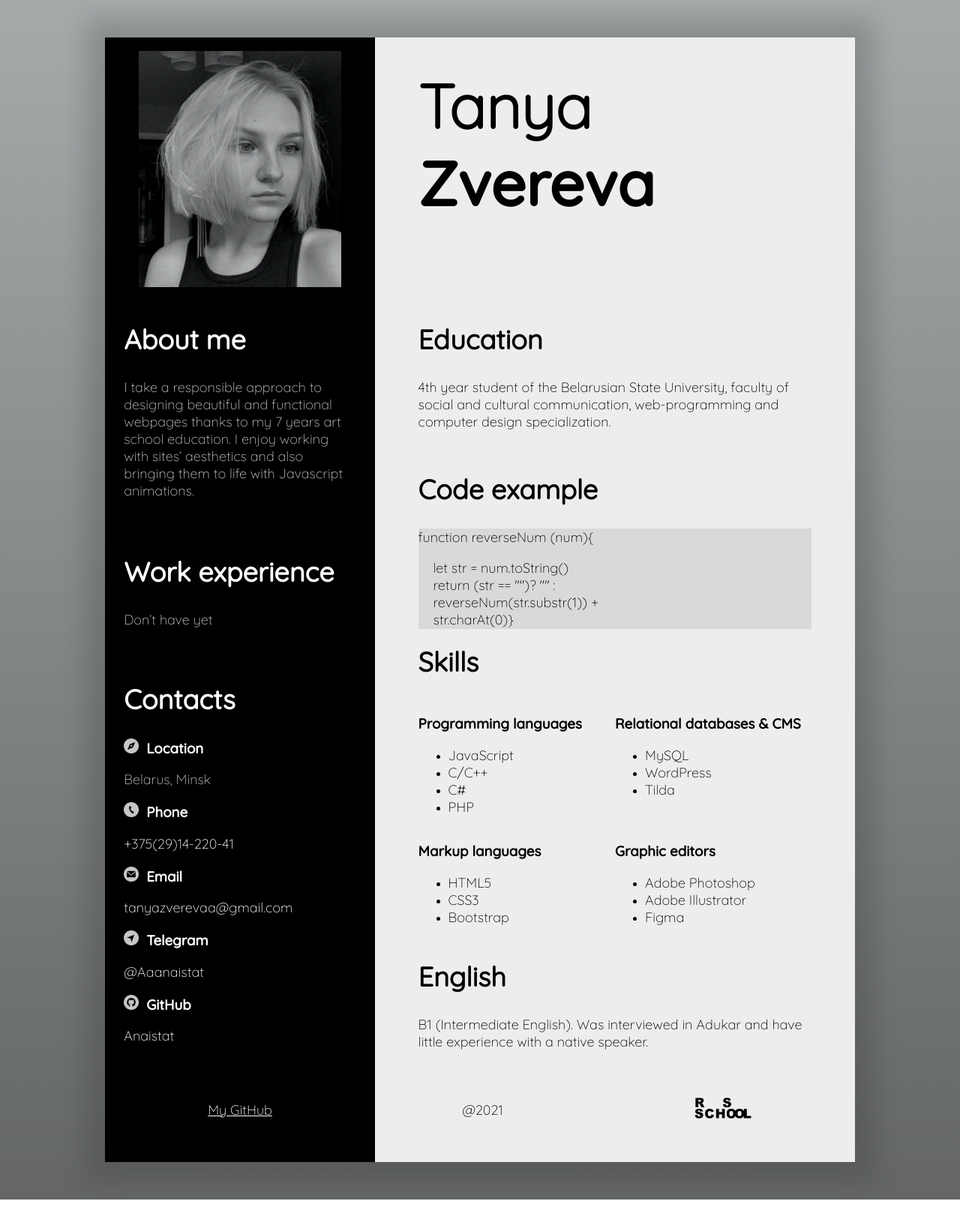
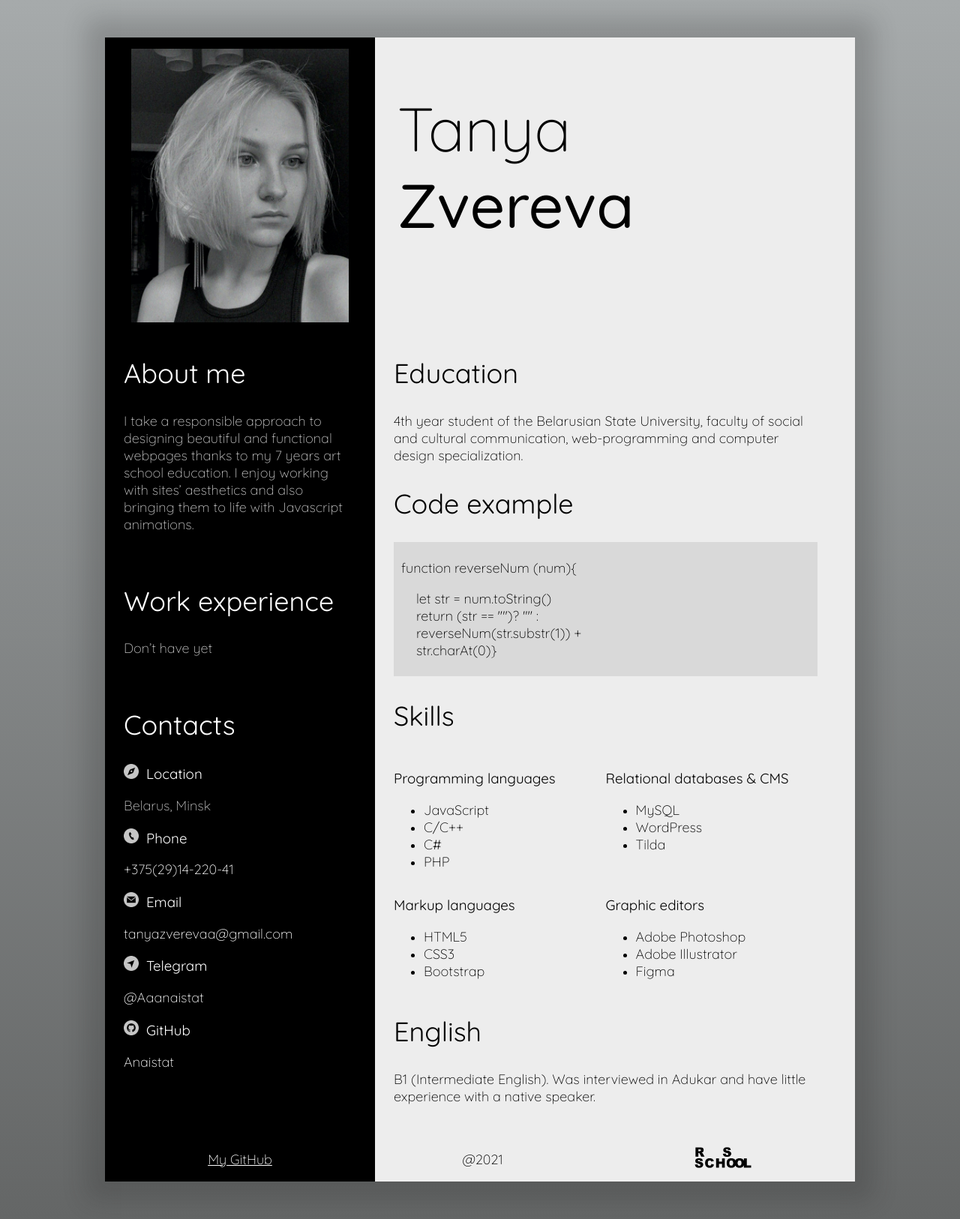
Before and after one commit to Anaistat/rsschool-cv, a plain HTML site: page index.html in a window 1280 px wide. Shown: the whole page at 75% size. Before the commit the page ends 1600 px from the top, so only its background shows below. Drawn offline with Linux system fonts and the light colour scheme.

Commit message:
fix: change index.html and style.css

```diff
--- a/index.html
+++ b/index.html
@@ -4,60 +4,72 @@
 	<meta charset="UTF-8">
 	<meta name="viewport" content="width=device-width, initial-scale=1.0">
 	<link rel="stylesheet" href="style.css">
+	<link rel="stylesheet" href="media.css">
 	<title>CV</title>
 </head>
 <body>
-	<div id="bg_container">
-		<main id="cv_container">
-			<div id="contsct_info_block">
-				<div id="photo">
+	<div class="bg-container">
+		<main>
+			<header>
+				<div class="my-photo">
 					<img src="img/me.JPG" alt="Tanya Zvereva">
 				</div>
-				<section id="about_me">
+				<div class="my-name">
+					<h1>Tanya</h1>
+					<h1>Zvereva</h1>
+				</div>
+			</header>
+			<div class="contact-info-block">
+				<section>
 					<h2>About me</h2>
 					<p>I take a responsible approach to designing beautiful and functional webpages thanks to my 7 years art school education. I enjoy working with sites’ aesthetics and also bringing them to life with Javascript animations.</p>
 				</section>
-				<section id="work_experience">
+				<section>
 					<h2>Work experience</h2>
 					<p>Don’t have yet</p>
 				</section>
-				<section id="contacts">
+				<section class="contacts">
 					<h2>Contacts</h2>
+					<ul>
+						<li>
 							<h3><img src="img/location.png" class="icons" alt="location">Location</h3>
 							<p>Belarus, Minsk</p>
+						</li>
+						<li>
 							<h3><img src="img/phone.png" class="icons" alt="location">Phone</h3>
 							<p><a href="tel:+375291422041">+375(29)14-220-41</a></p>
+						</li>
+						<li>
 							<h3><img src="img/email.png" class="icons" alt="location">Email</h3>
 							<p><a href="mailto:tanyazverevaa@gmail.com">tanyazverevaa@gmail.com</a></p>
+						</li>
+						<li>
 							<h3><img src="img/telegram.png" class="icons" alt="location">Telegram</h3>
 							<p><a href="https://t.me/Aaanaistat">@Aaanaistat</a></p>
+						</li>
+						<li>
 							<h3><img src="img/github.png" class="icons" alt="location">GitHub</h3>
 							<p><a href="https://github.com/Anaistat">Anaistat</a></p>
+						</li>
+					</ul>
 				</section>
-				<div class="footer_links">
-					<a href="https://github.com/Anaistat">My GitHub</a>
-				</div>
 			</div>
 
-			<div id="main_info">
-				<header id="fio">
-					<h1 id="name_style">Tanya</h1>
-					<h1>Zvereva</h1>
-				</header>
-				<section id="education">
+			<div class="main-info">
+				<section>
 					<h2>Education</h2>
 					<p>4th year student of the Belarusian State University, faculty of social and cultural communication, web-programming and computer design specialization.</p>
 				</section>
-				<section id="code_example">
+				<section>
 					<h2>Code example</h2>
-					<div id="code">
+					<div class="code-field">
     					<p>function reverseNum (num){</p>
     					<p class="function_code">let str = num.toString()<Br>return (str == "")? "" : <br>reverseNum(str.substr(1)) + <br>str.charAt(0)}<Br></p>
 					</div>
 				</section>
-				<section id="skills">
+				<section class="skills">
 					<h2>Skills</h2>
-					<section class="skills_cell">
+					<section>
 						<h3>Programming languages</h3>
 						<ul>
 							<li><p>JavaScript</p></li>
@@ -67,7 +79,7 @@
 						</ul>
 
 					</section>
-					<section class="skills_cell">
+					<section>
 						<h3>Relational databases & CMS</h3>
 						<ul>
 							<li><p>MySQL</p></li>
@@ -75,7 +87,7 @@
 							<li><p>Tilda</p></li>
 						</ul>
 					</section>
-					<section class="skills_cell">
+					<section>
 						<h3>Markup languages</h3>
 						<ul>
 							<li><p>HTML5</p></li>
@@ -83,7 +95,7 @@
 							<li><p>Bootstrap</p></li>
 						</ul>
 					</section>
-					<section class="skills_cell">
+					<section>
 						<h3>Graphic editors</h3>
 						<ul>
 							<li><p>Adobe Photoshop</p></li>
@@ -92,15 +104,20 @@
 						</ul>
 					</section>
 				</section>
-				<section id="english_level">
+				<section>
 					<h2>English</h2>
 					<p>B1 (Intermediate English). Was interviewed in Adukar and have little experience with a native speaker.</p>
 				</section>
-				<footer class="footer_links">
+			</div>
+			<footer>
+				<div>
+					<a href="https://github.com/Anaistat">My GitHub</a>
+				</div>
+				<div>
 					<p>@2021</p>
-					<a href="https://rs.school/js/"><img src="img/rs_logo.png" alt="rsschool"></a>
+					<a href="https://rs.school/js/"><img src="img/rs_logo.png" alt="rsschool" width="120" height="50"></a>
+				</div>
 			</footer>
-			</div>
 		</main>
 	</div>
 </body>
--- /dev/null
+++ b/media.css
@@ -0,0 +1,56 @@
+@media only screen and (min-width: 820px) and (max-width: 1024px) {
+
+	main{
+		width: 800px;
+	}
+
+	.my-photo img{
+		width: 220px;
+	}
+
+	.my-name h1:first-child{
+		margin-bottom: -70px;
+	}
+}
+
+@media only screen and (max-width: 820px){
+
+	main{
+		width: 100%;
+		margin: 0;
+		box-shadow: none;
+	}
+
+	main header{
+		background-color: #000000;
+		flex-wrap: wrap;
+	}
+
+	.my-photo, .my-name{
+		width: 100% !important;
+	}
+
+	.my-name h1{
+		color: #ededed;
+		margin: 0 !important;
+	}
+
+	.contact-info-block, .main-info{
+		width: 100%;
+	}
+
+	.contacts ul{
+		display: flex;
+		flex-wrap: wrap;
+		justify-content: space-around;
+		box-sizing: border-box;
+	}
+
+	.contacts ul li, .skills > section{
+		width: 350px;
+	}
+
+	.contacts ul li:last-child{
+		display: none;
+	}
+}
--- a/style.css
+++ b/style.css
@@ -1,47 +1,51 @@
-body{
-	margin: 0;
-	color: #fff;
-}
-
 @font-face{
-	font-family: "Quicksand-Light";
+	font-family: "Quicksand";
+	font-weight: 100;
 	src: url("fonts/Quicksand-Light.ttf");
 }
 
 @font-face{
-	font-family: "Quicksand-Regular";
+	font-family: "Quicksand";
+	font-weight: normal;
 	src: url("fonts/Quicksand-Regular.ttf");
 }
 @font-face{
-	font-family: "Quicksand-Medium";
+	font-family: "Quicksand";
+	font-weight: bold;
 	src: url("fonts/Quicksand-Medium.ttf");
+}
+
+body{
+	margin: 0;
+	color: #ffffff;
+	font-family: Quicksand;
 }
 
 p, a{
 	font-size: 18px;
-	font-family: Quicksand-Light;
+	font-weight: 100;
 }
 
 a{
-	color: #fff;
+	color: #ffffff;
 	text-decoration: none;
 }
 
 h1{
-	color: #000;
+	color: #000000;
 	font-size: 82px;
 	margin: 0;
 	text-align: left;
-	font-family: Quicksand-Medium;
+	font-weight: bold;
 }
+
 h2{
 	font-size: 36px;
-
-	font-family: Quicksand-Regular;
+	font-weight: normal;
 }
 
 h3{
-	font-family: Quicksand-Medium;
+	font-weight: normal;
 }
 
 .icons{
@@ -50,200 +54,135 @@ h3{
 	margin-right: 10px;
 }
 
-#bg_container{
+.bg-container{
 	width: 100vw;
-	height: 1600px;
 	display: flex;
 	justify-content: center;
 	align-items: center;
 	background: linear-gradient(180deg, rgba(166,170,171,1) 0%, rgba(100,102,102,1) 100%);
 }
 
-#cv_container{
+main{
 	width: 1000px;
-	height: 1500px;
+	margin: 50px 0;
 	background-color: #ededed;
 	box-shadow: 0px 0px 30px 25px rgba(36, 36, 36, 0.2);
 	display: flex;
+	flex-wrap: wrap;
 }
 
-#contsct_info_block{
-	width: 36%;
-	height: 100%;
-	background-color: #000;
+main > div{
+	padding: 0 25px 25px 25px;
+	box-sizing: border-box;
 }
 
-#contsct_info_block p{
+header, footer{
+	width: 100%;
+	display: flex;
+}
+
+.my-photo{
+	padding: 15px;
+}
+
+.my-photo img{
+	width: 290px;
+}
+
+.my-name{
+	flex-direction: column;
+	align-items: flex-start;
+	padding: 30px 0 0 30px;
+}
+
+.my-name h1{
+	height: 50%;
+}
+
+.my-name h1:first-child{
+	font-weight: 100;
+	margin-bottom: -160px;
+}
+
+footer a{
+	text-decoration: underline;
+	display: block;
+}
+
+footer > div, header > div{
+	display: flex;
+	justify-content: space-around;
+	align-items: center;
+	box-sizing: border-box;
+}
+
+footer > div:first-child, header > div:first-child{
+	width: 36%;
+	background-color: #000000;
+}
+
+footer > div:last-child, header > div:last-child{
+	width: 64%;
+	color: #000000;
+}
+
+.contact-info-block{
+	width: 36%;
+	background-color: #000000;
+}
+
+.contact-info-block p{
 	color: #c6c6c6;
 }
 
-#main_info{
-	width: 64%;
-	height: 100%;
-	color: #000;
+.contact-info-block > section{
+	width: 100%;
+	padding-bottom: 20px;
 }
 
-#photo{
-	width: 100%;
-	height: 350px;
-	justify-content: center;
+.main-info{
+	width: 64%;
+	color: #000000;
+	padding-right: 50px;
 }
 
-#photo img{
-	width: 75%;
-	height: 90%;
+.main-info > section{
+	width: 100%;
 }
 
-#contsct_info_block, #main_info, #photo{
-	display: flex;
-	flex-direction: column;
-	align-items: center;
-}
-
-#about_me{
-	width: 86%;
-	height: 310px;
-}
-
-#work_experience{
-	width: 86%;
-	height: 170px;
-}
-
-#contacts{
-	width: 86%;
-	height: 550px;
-}
-
-#fio{
-	width: 82%;
-	height: 350px;
-}
-
-#name_style{
-	font-family: Quicksand-Light;
-	padding-top: 40px;
-}
-
-#education{
-	width: 82%;
-	height: 200px;
-}
-
-#code_example{
-	width: 82%;
-	height: 230px;
-}
-
-#code{
-	width: 100%;
-	height: 134px;
+.code-field{
 	background-color: #d9d9d9;
+	padding: 5px 10px;
 }
 
 .function_code{
 	padding-left: 20px;
 }
 
-#skills{
-	width: 82%;
-	height: 420px;
+.skills{
 	display: flex;
 	flex-wrap: wrap;
 }
 
-.skills_cell{
+.skills > section{
 	width: 50%;
 }
 
-#skills h2{
+.skills h2{
 	width: 100%;
 }
 
-#skills p{
+.skills p{
 	margin: 0;
 }
 
 .skills_range{
 	width: 80px;
-	height: 10px;
-	background-color: #000;
+	background-color: #000000;
 	margin-left: 10px;
 }
 
-#english_level{
-	width: 82%;
-	height: 180px
+.contacts ul{
+	list-style: none;
+	padding: 0;
 }
-
-.footer_links{
-	width: 100%;
-	height: 100px;
-	display: flex;
-	align-items: center;
-}
-
-.footer_links:first-child{
-	justify-content: center;
-}
-
-.footer_links:last-child{
-	justify-content: space-around;
-}
-
-.footer_links a{
-	text-decoration: underline;
-}
-
-.footer_links a img{
-	width: 120px;
-	height: 50px;
-}
-
-@media only screen and (min-width: 768px) and (max-width: 1024px) {
-		#cv_container{
-			width: 90%;
-		}
-
-		#photo img{
-			width: 75%;
-			height: 80%;
-		}
-}
-
-@media only screen and (min-width: 320px) and (max-width: 768px){
-
-	#bg_container{
-		height: 1800px;
-	}
-
-	#cv_container{
-			width: 90%;
-			height: 1700px;
-	}
-
-	#photo img{
-			width: 75%;
-			height: 65%;
-		}
-
-	#about_me{
-		height: 360px;
-	}
-
-	#contacts{
-		height: 800px;
-	}
-
-	#work_experience{
-		height: 200px;
-	}
-
-	.skills_cell{
-		width: 100%;
-	}
-
-	#skills{
-		height: 700px;
-	}
-}
```
Lines whose indentation alone changed are shown as unchanged.
